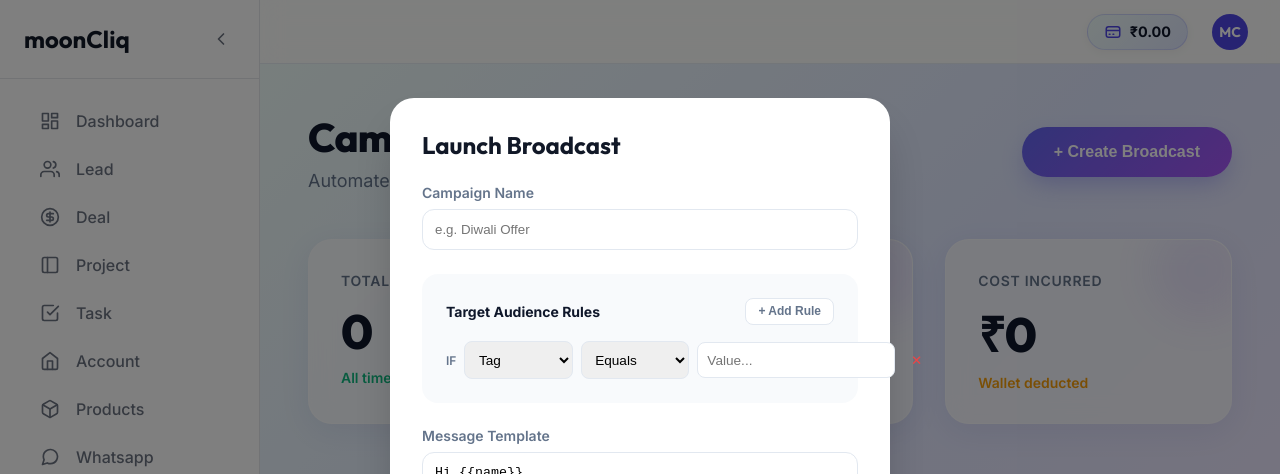
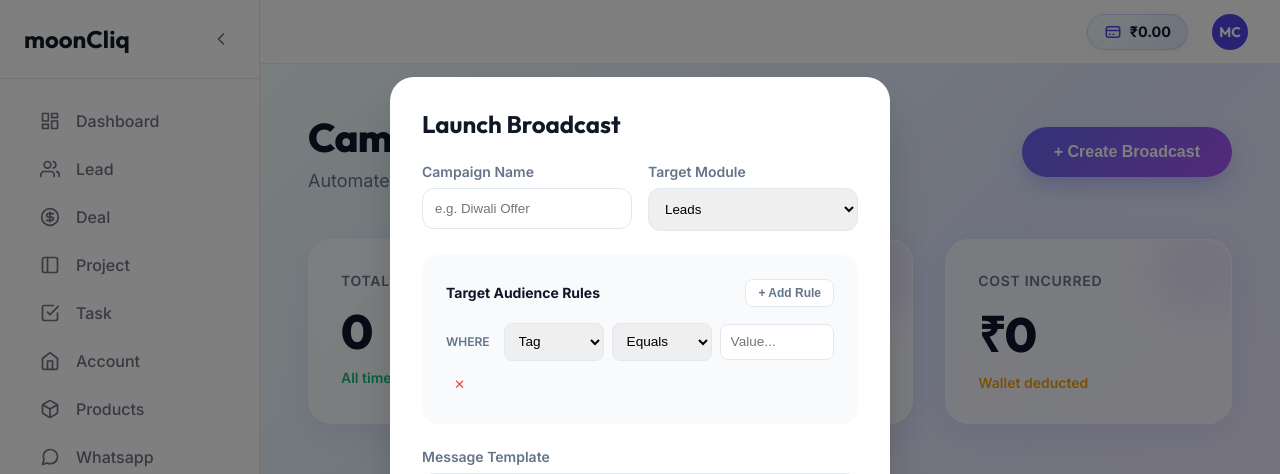
Before and after one commit to D4rk-Satan/mooncliq-orbit, a Next.js app: page /campaigns in a window 1280 px wide. Both pictures are taken after a click on the button "+ Create Broadcast". Shown: the top 474 px of the page. Built offline with nearby package versions, Linux system fonts and the light colour scheme; no server answers; what aws-amplify would draw is missing.

Commit message:
fix: resolve rule builder ui bugs, add module selection, and AND/OR logic support

```diff
--- a/src/app/api/campaigns/route.js
+++ b/src/app/api/campaigns/route.js
@@ -11,50 +11,57 @@ export async function POST(request) {
       return NextResponse.json({ error: 'Unauthorized' }, { status: 401 });
     }
 
-    const { name, customFilters, templateBody } = await request.json();
+    const { name, targetModule, customFilters, templateBody } = await request.json();
 
-    if (!name || !templateBody) {
+    if (!name || !templateBody || !targetModule) {
       return NextResponse.json({ error: 'Missing campaign details' }, { status: 400 });
     }
 
-    // 1. Fetch Target Leads based on customFilters
-    const filter = { organizationId: session.organizationId, AND: [] };
+    // 1. Fetch Target Records based on customFilters
+    const filter = { organizationId: session.organizationId, AND: [], OR: [] };
 
-    // Parse custom filters: [{ field, operator, value }]
+    // Parse custom filters: [{ logic, field, operator, value }]
     if (customFilters && Array.isArray(customFilters)) {
-      customFilters.forEach(f => {
+      customFilters.forEach((f, idx) => {
         if (!f.field || !f.value) return;
 
+        let condition = {};
         if (f.field === 'tag') {
           // Prisma relation filter for tags
-          filter.AND.push({ tags: { some: { name: { equals: f.value, mode: 'insensitive' } } } });
+          condition = { tags: { some: { name: { equals: f.value, mode: 'insensitive' } } } };
         } else {
           // Standard lead fields (firstName, stageId, etc.)
           if (f.operator === 'contains') {
-             filter.AND.push({ [f.field]: { contains: f.value, mode: 'insensitive' } });
+             condition = { [f.field]: { contains: f.value, mode: 'insensitive' } };
           } else if (f.operator === 'equals') {
-             filter.AND.push({ [f.field]: f.value });
+             condition = { [f.field]: f.value };
           } else if (f.operator === 'not_equals') {
-             filter.AND.push({ [f.field]: { not: f.value } });
+             condition = { [f.field]: { not: f.value } };
           }
+        }
+
+        if (idx === 0 || f.logic === 'AND') {
+          filter.AND.push(condition);
+        } else if (f.logic === 'OR') {
+          filter.OR.push(condition);
         }
       });
     }
 
-    // Cleanup empty AND array so Prisma doesn't complain
-    if (filter.AND.length === 0) {
-      delete filter.AND;
-    }
+    // Cleanup empty arrays so Prisma doesn't complain
+    if (filter.AND.length === 0) delete filter.AND;
+    if (filter.OR.length === 0) delete filter.OR;
 
     // In reality you might filter by tags or other criteria.
-    // Here we just fetch leads in the targeted stage (or all leads if not provided)
-    const leads = await prisma.lead.findMany({
+    // Here we fetch leads or accounts
+    const model = targetModule === 'Account' ? prisma.account : prisma.lead;
+    const records = await model.findMany({
       where: filter,
-      select: { id: true, firstName: true, phone: true }
+      select: { id: true, [targetModule === 'Account' ? 'companyName' : 'firstName']: true, phone: true }
     });
 
-    // Filter leads with valid phone numbers
-    const validLeads = leads.filter(l => l.phone && l.phone.length > 8);
+    // Filter records with valid phone numbers
+    const validLeads = records.filter(l => l.phone && l.phone.length > 8);
     const totalLeads = validLeads.length;
 
     if (totalLeads === 0) {
--- a/src/app/campaigns/page.js
+++ b/src/app/campaigns/page.js
@@ -11,11 +11,12 @@ export default function CampaignsPage() {
   // Form State
   const [name, setName] = useState('');
   const [templateBody, setTemplateBody] = useState('Hi {{name}}, ');
-  const [customFilters, setCustomFilters] = useState([{ id: Date.now(), field: 'tag', operator: 'equals', value: '' }]);
+  const [targetModule, setTargetModule] = useState('Lead'); // Added Module Selection
+  const [customFilters, setCustomFilters] = useState([{ id: Date.now(), logic: 'AND', field: 'tag', operator: 'equals', value: '' }]);
   const [isSubmitting, setIsSubmitting] = useState(false);
 
   const addFilter = () => {
-    setCustomFilters([...customFilters, { id: Date.now(), field: 'tag', operator: 'equals', value: '' }]);
+    setCustomFilters([...customFilters, { id: Date.now(), logic: 'AND', field: 'tag', operator: 'equals', value: '' }]);
   };
 
   const removeFilter = (id) => {
@@ -67,7 +68,7 @@ export default function CampaignsPage() {
           'Content-Type': 'application/json',
           'Authorization': `Bearer ${idToken}`
         },
-        body: JSON.stringify({ name, templateBody, customFilters })
+        body: JSON.stringify({ name, templateBody, targetModule, customFilters })
       });
 
       const data = await res.json();
@@ -219,38 +220,59 @@ export default function CampaignsPage() {
           <div style={{ background: 'white', padding: '2rem', borderRadius: '24px', width: '100%', maxWidth: '500px', boxShadow: '0 25px 50px -12px rgba(0,0,0,0.25)' }}>
             <h2 style={{ fontSize: '1.5rem', fontWeight: 700, margin: '0 0 1.5rem 0', fontFamily: 'var(--font-outfit)' }}>Launch Broadcast</h2>
             <form onSubmit={handleLaunch}>
-              <div style={{ marginBottom: '1.5rem' }}>
-                <label style={{ display: 'block', fontSize: '0.875rem', fontWeight: 600, color: theme.textSecondary, marginBottom: '0.5rem' }}>Campaign Name</label>
-                <input required value={name} onChange={e => setName(e.target.value)} placeholder="e.g. Diwali Offer" style={{ width: '100%', padding: '0.75rem', borderRadius: '12px', border: '1px solid #e2e8f0', outline: 'none' }} />
+              <div style={{ marginBottom: '1.5rem', display: 'flex', gap: '1rem' }}>
+                <div style={{ flex: 1 }}>
+                  <label style={{ display: 'block', fontSize: '0.875rem', fontWeight: 600, color: theme.textSecondary, marginBottom: '0.5rem' }}>Campaign Name</label>
+                  <input required value={name} onChange={e => setName(e.target.value)} placeholder="e.g. Diwali Offer" style={{ width: '100%', padding: '0.75rem', borderRadius: '12px', border: '1px solid #e2e8f0', outline: 'none' }} />
+                </div>
+                <div style={{ flex: 1 }}>
+                  <label style={{ display: 'block', fontSize: '0.875rem', fontWeight: 600, color: theme.textSecondary, marginBottom: '0.5rem' }}>Target Module</label>
+                  <select value={targetModule} onChange={e => setTargetModule(e.target.value)} style={{ width: '100%', padding: '0.75rem', borderRadius: '12px', border: '1px solid #e2e8f0', outline: 'none' }}>
+                    <option value="Lead">Leads</option>
+                    <option value="Account">Accounts</option>
+                  </select>
+                </div>
               </div>
 
-              <div style={{ marginBottom: '1.5rem', background: 'rgba(241, 245, 249, 0.5)', padding: '1.5rem', borderRadius: '16px' }}>
+              <div style={{ marginBottom: '1.5rem', background: 'rgba(241, 245, 249, 0.5)', padding: '1.5rem', borderRadius: '16px', overflowX: 'hidden' }}>
                 <div style={{ display: 'flex', justifyContent: 'space-between', alignItems: 'center', marginBottom: '1rem' }}>
                   <label style={{ fontSize: '0.875rem', fontWeight: 700, color: theme.textPrimary, margin: 0 }}>Target Audience Rules</label>
                   <button type="button" onClick={addFilter} style={{ background: 'white', border: '1px solid #e2e8f0', padding: '0.35rem 0.75rem', borderRadius: '8px', fontSize: '0.75rem', fontWeight: 600, cursor: 'pointer', color: theme.textSecondary }}>+ Add Rule</button>
                 </div>
 
-                {customFilters.length === 0 && <p style={{ fontSize: '0.85rem', color: theme.textSecondary }}>Targeting ALL leads. Add a rule to filter.</p>}
+                {customFilters.length === 0 && <p style={{ fontSize: '0.85rem', color: theme.textSecondary }}>Targeting ALL records. Add a rule to filter.</p>}
 
                 <div style={{ display: 'flex', flexDirection: 'column', gap: '0.75rem' }}>
                   {customFilters.map((filter, index) => (
-                    <div key={filter.id} style={{ display: 'flex', gap: '0.5rem', alignItems: 'center' }}>
-                      <span style={{ fontSize: '0.75rem', fontWeight: 600, color: theme.textSecondary, width: '30px' }}>{index > 0 ? 'AND' : 'IF'}</span>
+                    <div key={filter.id} style={{ display: 'flex', gap: '0.5rem', alignItems: 'center', flexWrap: 'wrap' }}>
+                      {index === 0 ? (
+                         <span style={{ fontSize: '0.75rem', fontWeight: 600, color: theme.textSecondary, width: '50px' }}>WHERE</span>
+                      ) : (
+                        <select
+                          value={filter.logic}
+                          onChange={(e) => updateFilter(filter.id, 'logic', e.target.value)}
+                          style={{ width: '60px', padding: '0.5rem', borderRadius: '8px', border: '1px solid #e2e8f0', outline: 'none', fontSize: '0.75rem', fontWeight: 'bold' }}
+                        >
+                          <option value="AND">AND</option>
+                          <option value="OR">OR</option>
+                        </select>
+                      )}
+
                       <select
                         value={filter.field}
                         onChange={(e) => updateFilter(filter.id, 'field', e.target.value)}
-                        style={{ flex: 1, padding: '0.6rem', borderRadius: '8px', border: '1px solid #e2e8f0', outline: 'none', fontSize: '0.85rem' }}
+                        style={{ flex: 1, minWidth: '100px', padding: '0.6rem', borderRadius: '8px', border: '1px solid #e2e8f0', outline: 'none', fontSize: '0.85rem' }}
                       >
                         <option value="tag">Tag</option>
                         <option value="stageId">Stage ID</option>
-                        <option value="firstName">First Name</option>
+                        <option value="firstName">Name / Company</option>
                         <option value="city">City</option>
                       </select>
 
                       <select
                         value={filter.operator}
                         onChange={(e) => updateFilter(filter.id, 'operator', e.target.value)}
-                        style={{ flex: 1, padding: '0.6rem', borderRadius: '8px', border: '1px solid #e2e8f0', outline: 'none', fontSize: '0.85rem' }}
+                        style={{ flex: 1, minWidth: '100px', padding: '0.6rem', borderRadius: '8px', border: '1px solid #e2e8f0', outline: 'none', fontSize: '0.85rem' }}
                       >
                         <option value="equals">Equals</option>
                         <option value="contains">Contains</option>
@@ -261,7 +283,7 @@ export default function CampaignsPage() {
                         value={filter.value}
                         onChange={(e) => updateFilter(filter.id, 'value', e.target.value)}
                         placeholder="Value..."
-                        style={{ flex: 1.5, padding: '0.6rem', borderRadius: '8px', border: '1px solid #e2e8f0', outline: 'none', fontSize: '0.85rem' }}
+                        style={{ flex: 1.5, minWidth: '100px', padding: '0.6rem', borderRadius: '8px', border: '1px solid #e2e8f0', outline: 'none', fontSize: '0.85rem' }}
                       />
 
                       <button type="button" onClick={() => removeFilter(filter.id)} style={{ background: 'transparent', border: 'none', color: '#ef4444', cursor: 'pointer', padding: '0.5rem', display: 'flex', alignItems: 'center', justifyContent: 'center' }}>
```
